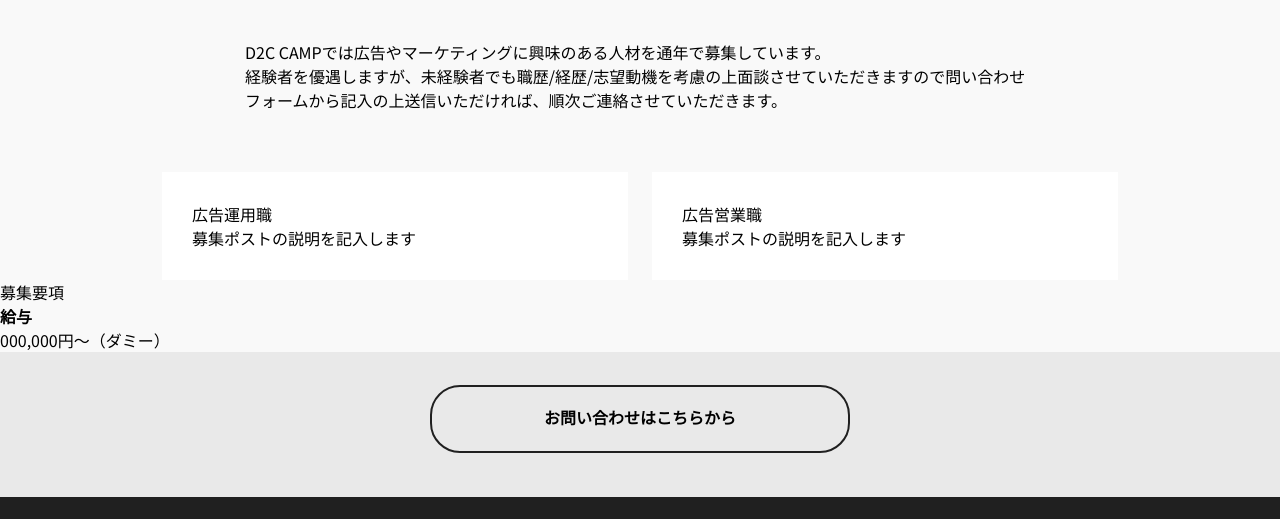
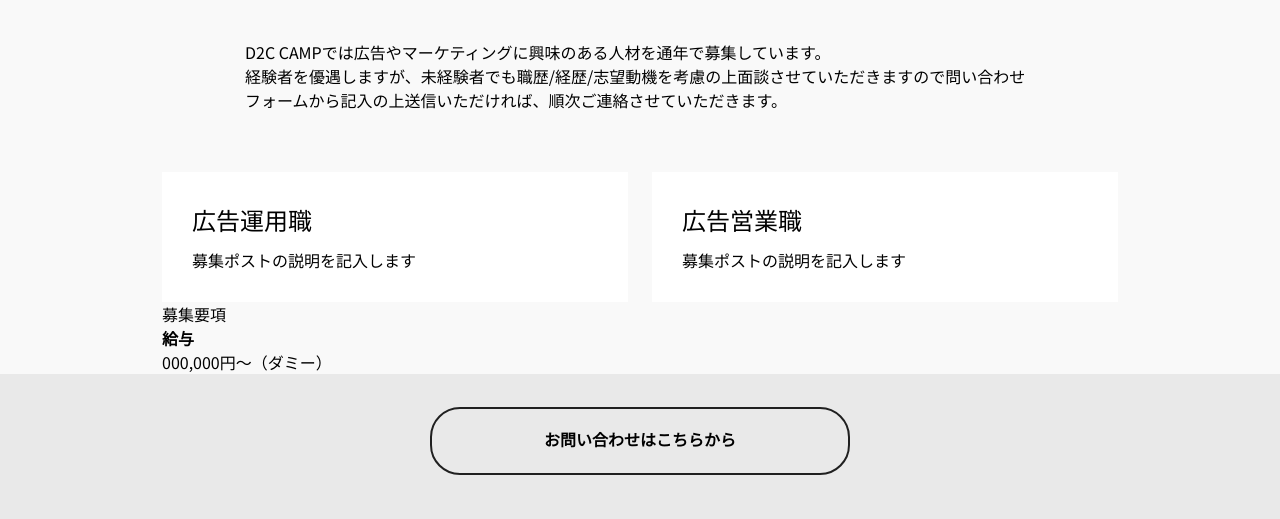
Before and after one commit to shu8519/menta, a plain HTML site: page recruit.html in a window 1280 px wide. Shown: the part 211-730 px from the top of the page. Drawn offline with Linux system fonts and the light colour scheme.

Commit message:
no message

```diff
--- a/css/style.scss
+++ b/css/style.scss
@@ -420,10 +420,9 @@ h2 + p {
     padding-top: 60px;
   }
   &__inner {
-  }
-  &__list {
     margin: 60px auto 0;
     max-width: 956px;
+    &-list {
       display: flex;
       justify-content: space-between;
       &-items {
@@ -431,9 +430,12 @@ h2 + p {
         background-color: #ffffff;
         padding: 30px;
         &-title {
+          font-size: 24px;
         }
         &-sentense {
+          margin-top: 10px;
         }
       }
     }
   }
+}
--- a/recruit.html
+++ b/recruit.html
@@ -49,19 +49,19 @@
       </div>
 
       <div class="recruit-content__inner">
-        <div class="recruit-content__list">
-          <div class="recruit-content__list-items">
-            <h3>広告運用職</h3>
-            <p>募集ポストの説明を記入します</p>
+        <div class="recruit-content__inner-list">
+          <div class="recruit-content__inner-list-items">
+            <h3 class="recruit-content__inner-list-items-title">広告運用職</h3>
+            <p class="recruit-content__inner-list-items-sentense">募集ポストの説明を記入します</p>
           </div>
 
-          <div class="recruit-content__list-items">
-            <h3 class="recruit-content__list-items-title">広告営業職</h3>
-            <p class="recruit-content__list-items-sentense">募集ポストの説明を記入します</p>
+          <div class="recruit-content__inner-list-items">
+            <h3 class="recruit-content__inner-list-items-title">広告営業職</h3>
+            <p class="recruit-content__inner-list-items-sentense">募集ポストの説明を記入します</p>
           </div>
         </div>
 
-        <h3>募集要項</h3>
+        <h3 class="recruit-content__inner-title">募集要項</h3>
 
         <dl>
           <dt>給与</dt>
@@ -71,7 +71,7 @@
       </div>
     </section>
 
-    <section class=" contact">
+    <section class="contact">
       <div class="contact__btn contact__btn-mg-none"><a href="/contact">お問い合わせはこちらから</a></div>
     </section>
   </main>
```
Also changed, not shown: css/style.css, 1 other file. Lines whose indentation alone changed are shown as unchanged.
